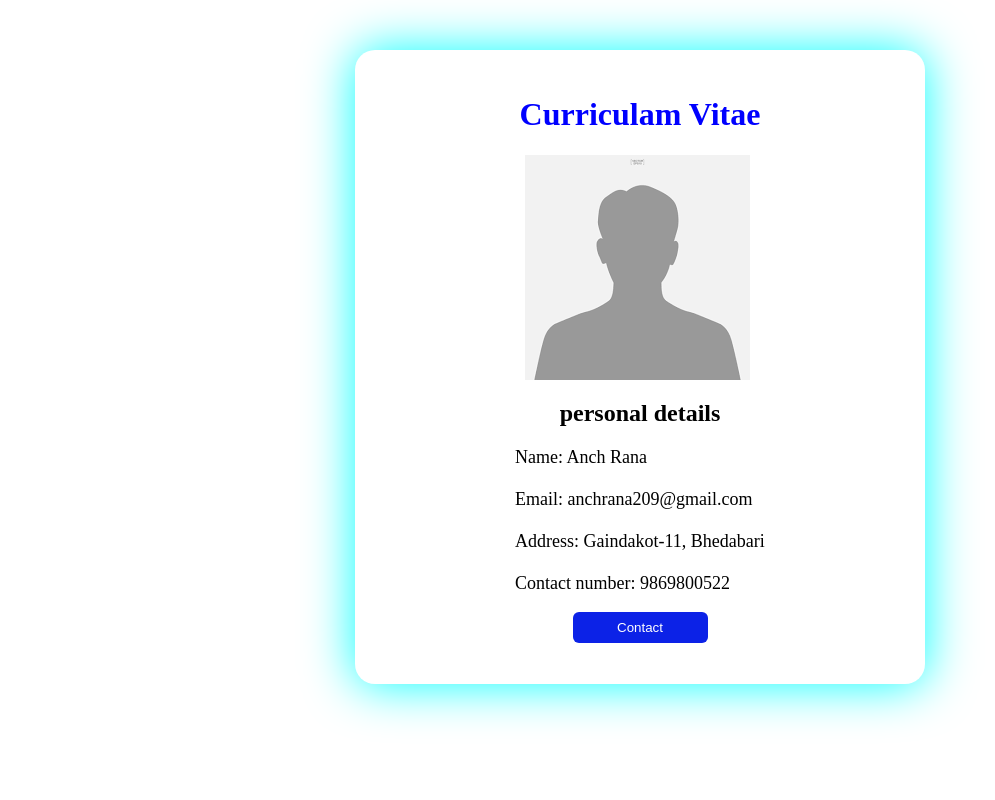
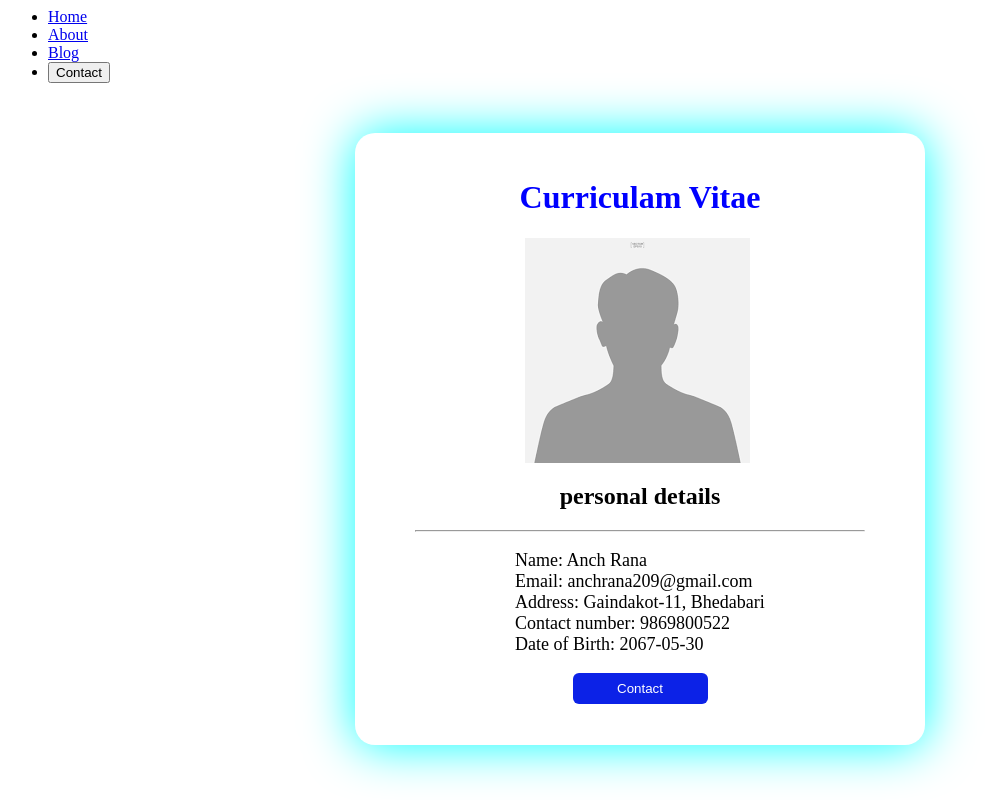
Before and after one commit to AnchRana209/CV1, a plain HTML site: page index.html in a window 1280 px wide. Shown: the whole page, without its empty margins (0-995 px from the left). Drawn offline with Linux system fonts and the light colour scheme.

Commit message:
Update index.html

```diff
--- a/index.html
+++ b/index.html
@@ -4,15 +4,27 @@
         <link rel="stylesheet" href="Styles.css">
     </head>
     <body>
+
+    <div class="navar">
+        <ul>
+
+            <li><a href="#">Home</a></li>
+            <li><a href="#">About</a></li>
+            <li><a href="#">Blog</a></li>
+            <li><button>Contact</button></li>
+
+        </ul>
+
+    </div>
         <div class="container">
 
        <h1 class="heading1">Curriculam Vitae</h1>
        <img src="profile.png" class="igm" alt="profile">
-       <h2 class="heading2">personal details</h2>
-       <p class="line">Name: Anch Rana <br><br>
-        Email: anchrana209@gmail.com <br><br>
-        Address: Gaindakot-11, Bhedabari <br><br>
-        Contact number: 9869800522
+       <h2 class="heading2">personal details</h2><hr>
+       <p class="line">Name: Anch Rana <br>
+        Email: anchrana209@gmail.com <br>
+        Address: Gaindakot-11, Bhedabari <br>
+        Contact number: 9869800522 <br> Date of Birth: 2067-05-30
     </p>
     <form class="frm">
     <input type="submit" class="btn" value="Contact">
```
